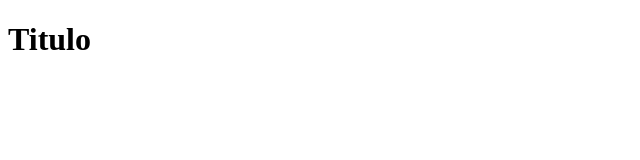
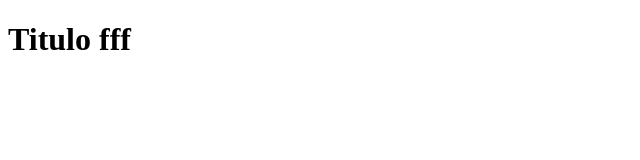
Before and after one commit to R296210/fzeuz, a plain HTML site: page index.html in a window 1280 px wide. Shown: the full height of the page, 0-640 px from the left. Drawn offline with Linux system fonts and the light colour scheme.

Commit message:
Nueva actualizacion a notas 2 y index

```diff
--- a/index.html
+++ b/index.html
@@ -7,6 +7,6 @@
     <title>Document</title>
 </head>
 <body>
-    <h1>Titulo</h1>
+    <h1>Titulo fff</h1>
 </body>
 </html>
```
Also changed, not shown: notas2.txt.
